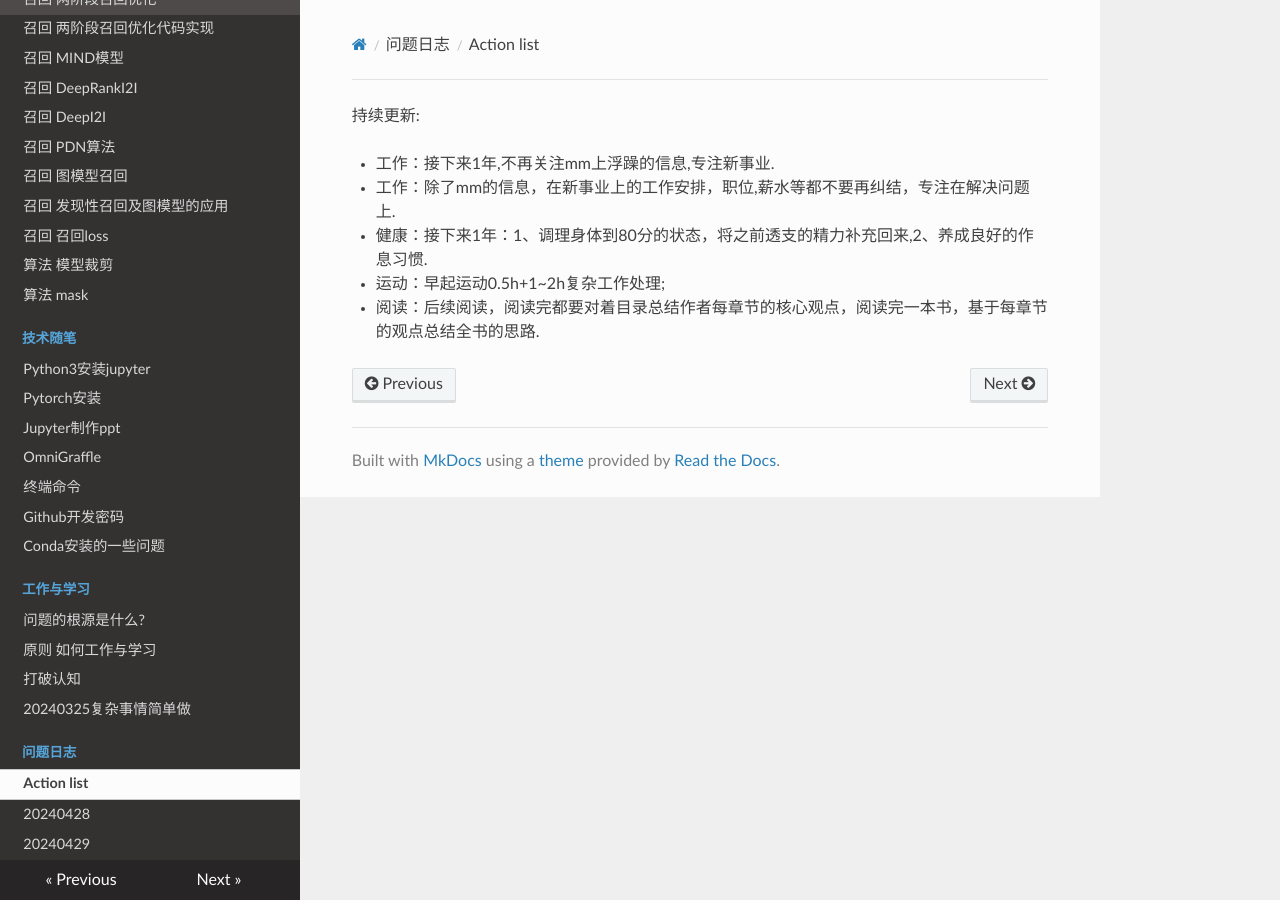
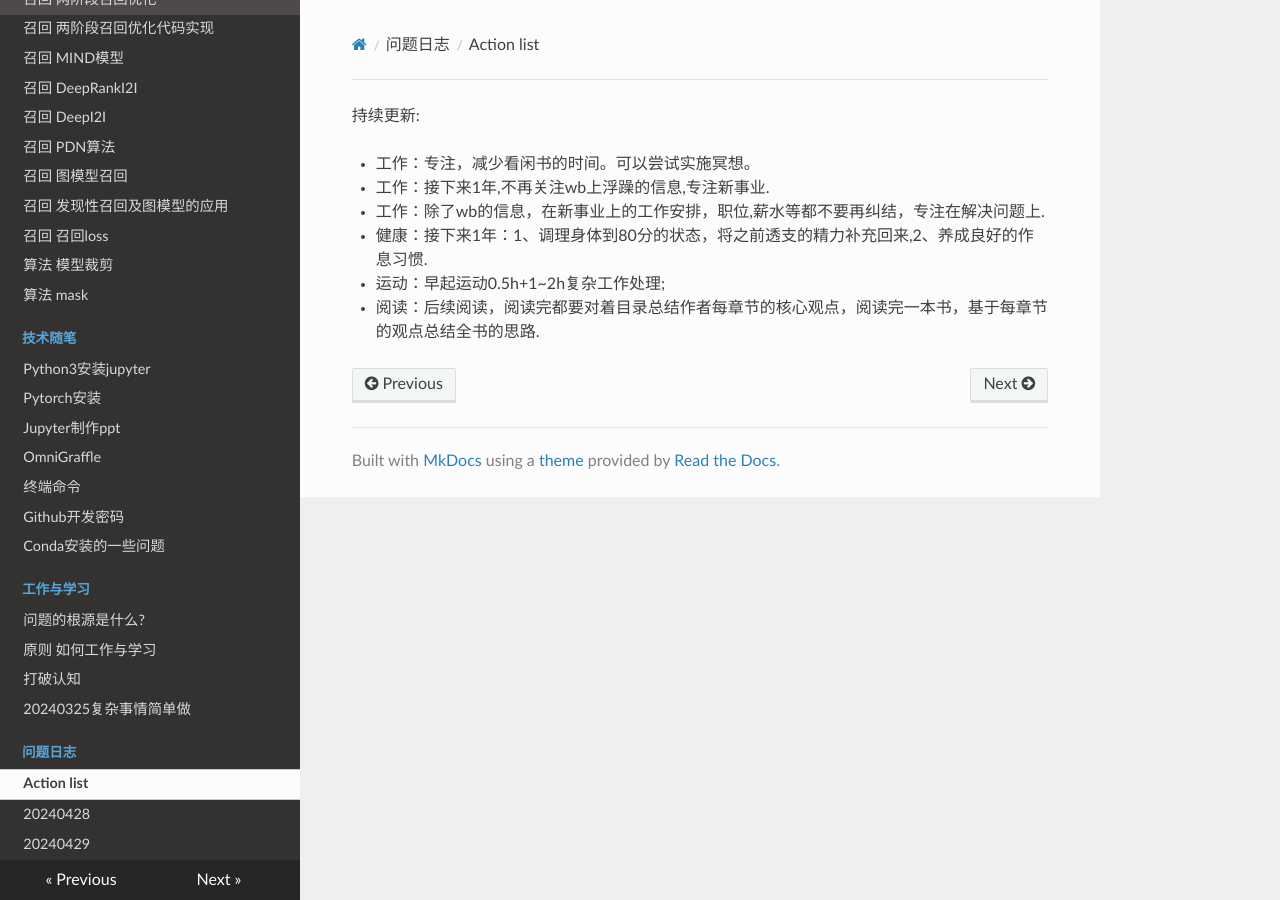
Before and after one commit to MatthewZhuang/guomianzhuang-personal-site, an MkDocs documentation site: the page built from docs/问题日志/action_list.md, in a window 1280 px wide. Built offline with MkDocs 1.6.1, drawn with Linux system fonts in a browser that asks for light colours; nearby versions of some CDN libraries.

Commit message:
update 0503

```diff
--- a/docs/问题日志/action_list.md
+++ b/docs/问题日志/action_list.md
@@ -1,7 +1,8 @@
 持续更新:
 
-- 工作：接下来1年,不再关注mm上浮躁的信息,专注新事业.
-- 工作：除了mm的信息，在新事业上的工作安排，职位,薪水等都不要再纠结，专注在解决问题上.
+- 工作：专注，减少看闲书的时间。可以尝试实施冥想。
+- 工作：接下来1年,不再关注wb上浮躁的信息,专注新事业.
+- 工作：除了wb的信息，在新事业上的工作安排，职位,薪水等都不要再纠结，专注在解决问题上.
 
 - 健康：接下来1年：1、调理身体到80分的状态，将之前透支的精力补充回来,2、养成良好的作息习惯.
 
```
Also changed, not shown: docs/问题日志/20240503.md (added, +3 -0 lines).
